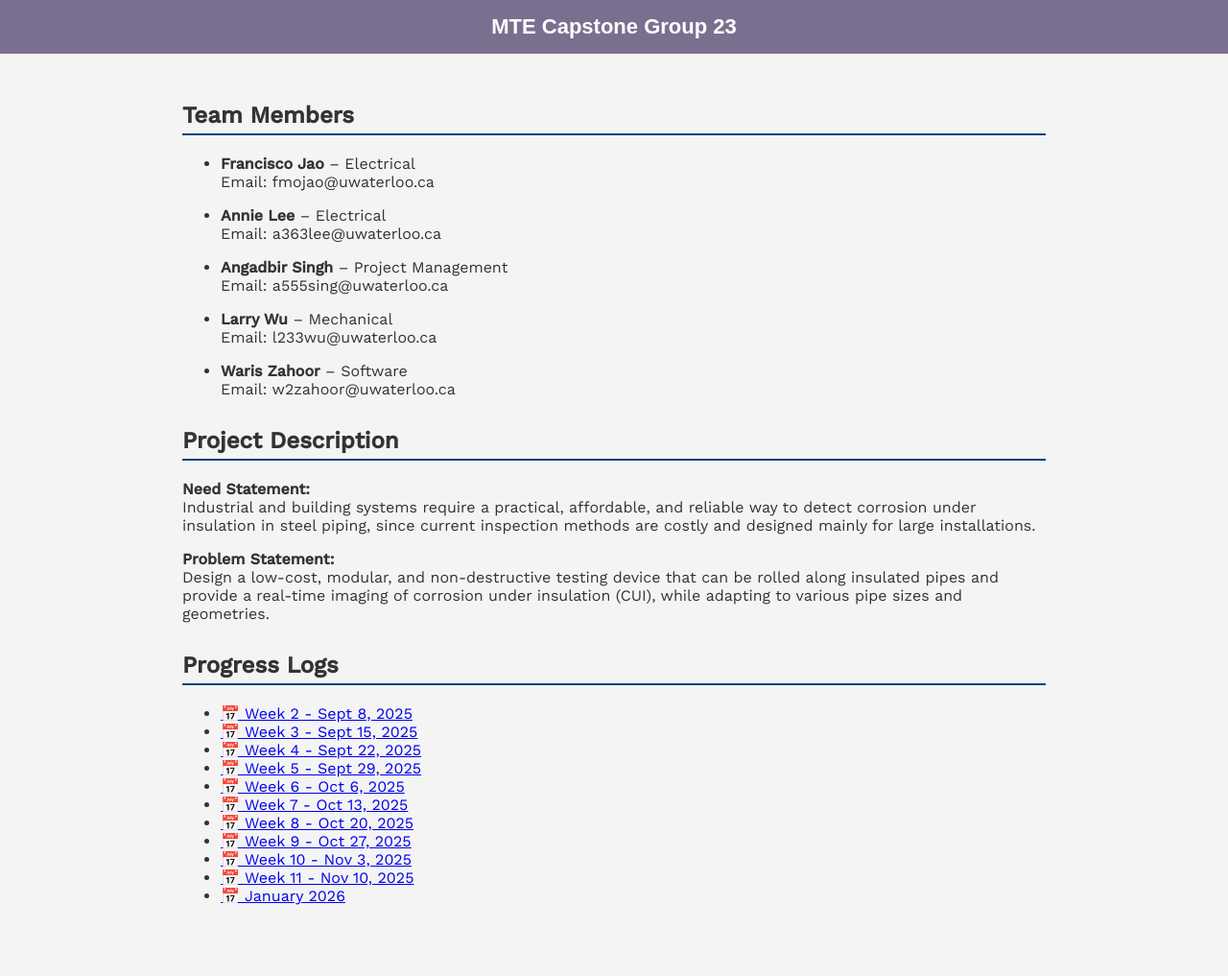
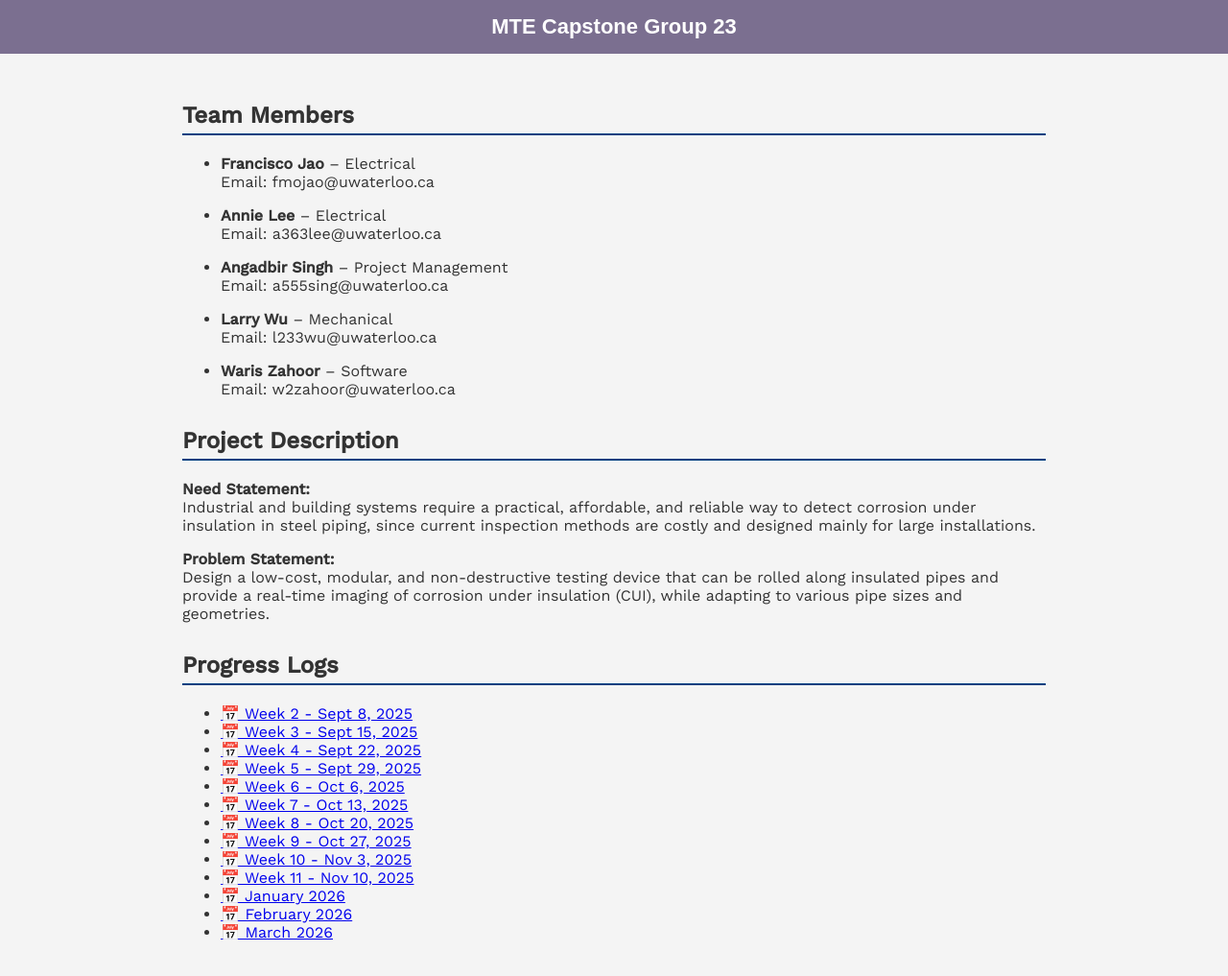
Before and after one commit to warisz/mte-capstone, a Jekyll site: the page built from index.md, in a window 1280 px wide. Shown: the whole page at 96% size. Built offline with Jekyll 4.4.1, drawn with Linux system fonts in a browser that asks for light colours; before the commit the page ends 979 px from its top, so only the background shows below that.

Commit message:
Update index.md

```diff
--- a/index.md
+++ b/index.md
@@ -41,3 +41,5 @@ Design a low-cost, modular, and non-destructive testing device that can be rolle
   - [📅 Week 10 - Nov 3, 2025](meetings/nov-3-2025.md)
   - [📅 Week 11 - Nov 10, 2025](meetings/nov-10-2025.md)
   - [📅 January 2026](meetings/jan-2026.md)
+  - [📅 February 2026](meetings/feb-2026.md)
+  - [📅 March 2026](meetings/mar-2026.md)
```
